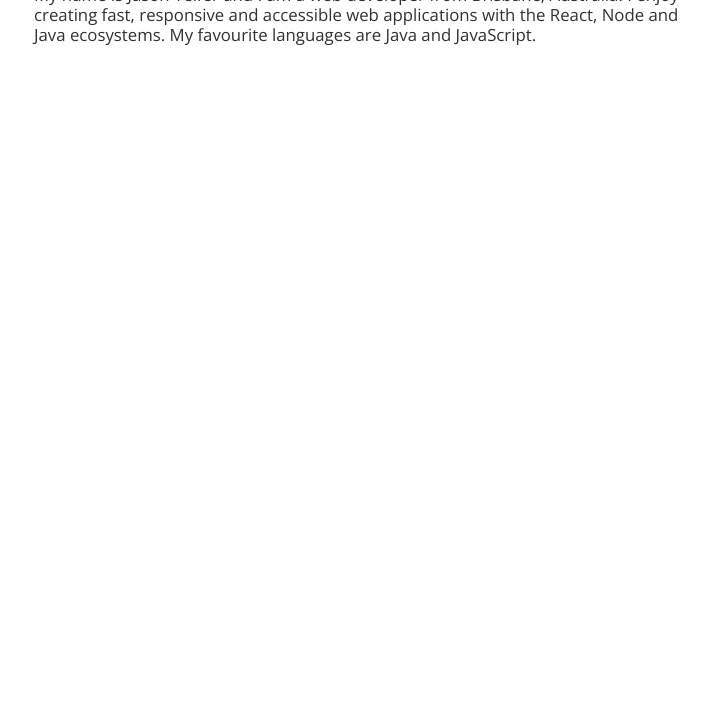
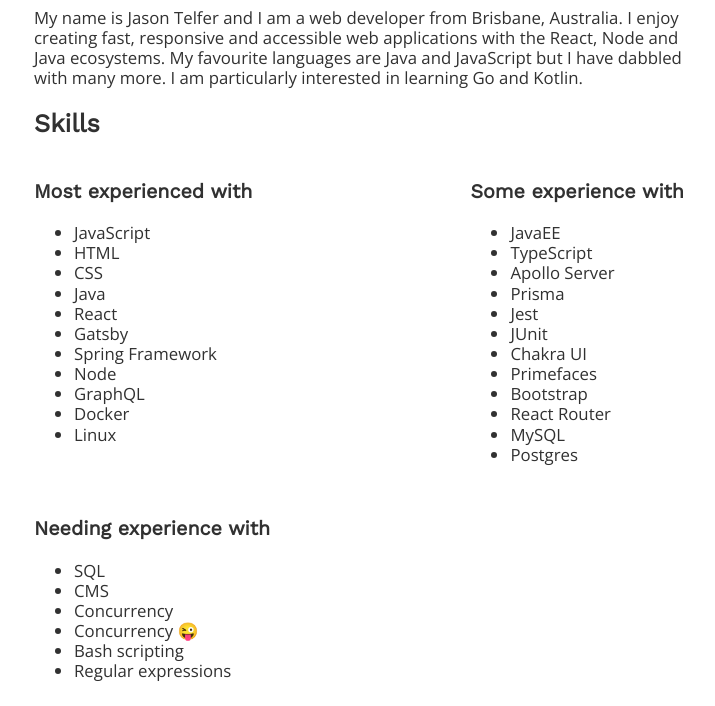
Before and after one commit to jasontdev/personal-webpage, a Gatsby site: page /about in a window 1280 px wide. Shown: the part 110-816 px from the top of the page, without its empty margins (289-1004 px from the left). Built offline with nearby package versions, Linux system fonts and the light colour scheme; Gatsby itself is replaced by a stand-in of ours; a small style sheet from the web is missing.

Commit message:
Finshed 'about' section

```diff
--- a/src/pages/about.tsx
+++ b/src/pages/about.tsx
@@ -2,13 +2,61 @@ import React from "react";
 export default function About() {
   return (
     <div>
-      <h3>About</h3>
+      <h1>About</h1>
       <p>
         My name is Jason Telfer and I am a web developer from Brisbane,
         Australia. I enjoy creating fast, responsive and accessible web
         applications with the React, Node and Java ecosystems. My favourite
-        languages are Java and JavaScript.
+        languages are Java and JavaScript but I have dabbled with many more. I
+        am particularly interested in learning Go and Kotlin.
       </p>
+      <h2>Skills</h2>
+      <div className="skills-container">
+        <div>
+          <h3>Most experienced with</h3>
+          <ul>
+            <li>JavaScript</li>
+            <li>HTML</li>
+            <li>CSS</li>
+            <li>Java</li>
+            <li>React</li>
+            <li>Gatsby</li>
+            <li>Spring Framework</li>
+            <li>Node</li>
+            <li>GraphQL</li>
+            <li>Docker</li>
+            <li>Linux</li>
+          </ul>
+        </div>
+        <div>
+          <h3>Some experience with</h3>
+          <ul>
+            <li>JavaEE</li>
+            <li>TypeScript</li>
+            <li>Apollo Server</li>
+            <li>Prisma</li>
+            <li>Jest</li>
+            <li>JUnit</li>
+            <li>Chakra UI</li>
+            <li>Primefaces</li>
+            <li>Bootstrap</li>
+            <li>React Router</li>
+            <li>MySQL</li>
+            <li>Postgres</li>
+          </ul>
+        </div>
+        <div>
+          <h3>Needing experience with</h3>
+          <ul>
+            <li>SQL</li>
+            <li>CMS</li>
+            <li>Concurrency</li>
+            <li>Concurrency 😜</li>
+            <li>Bash scripting</li>
+            <li>Regular expressions</li>
+          </ul>
+        </div>
+      </div>
     </div>
   );
 }
--- a/src/styles.css
+++ b/src/styles.css
@@ -75,3 +75,10 @@ button {
     display: flex;
     gap: 1rem;
 }
+
+.skills-container {
+    display: flex;
+    justify-content: space-between;
+    flex-wrap: wrap;
+    gap: 1rem;
+}
```
